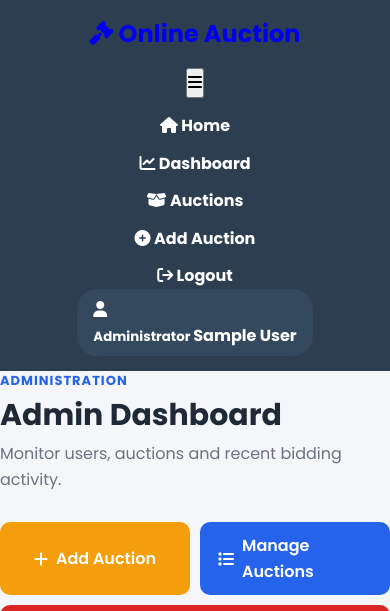
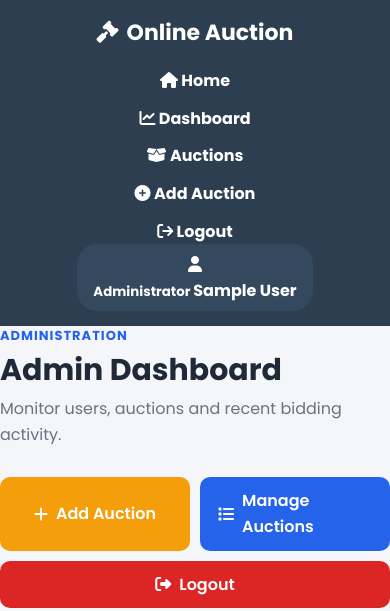
Before and after one commit to priyanshu-dev31/real-time-online-auction-system, a Flask app: page /admin in a window 390 px wide. Shown: the top 611 px of the page. Run offline with Flask 3, Linux system fonts and the light colour scheme; the visitor is signed in with stand-in values (Sample User, id 1); some libraries are stand-ins or nearby versions.

Commit message:
Improve navbar branding and navigation layout

```diff
--- a/static/css/navbar.css
+++ b/static/css/navbar.css
@@ -5,12 +5,23 @@
     justify-content:space-between;
     align-items:center;
     padding:15px 40px;
-    flex-wrap:wrap;
 }
 
 .logo{
+    display:flex;
+    align-items:center;
+    gap:8px;
+
+    color:#ffffff;
     font-size:24px;
-    font-weight:bold;
+    font-weight:700;
+
+    cursor:default;
+    user-select:none;
+}
+
+.logo-icon{
+    color:#ffffff;
 }
 
 .nav-links{
--- a/static/css/responsive.css
+++ b/static/css/responsive.css
@@ -21,8 +21,13 @@
 
     .navbar{
         flex-direction:column;
-        gap:15px;
+        align-items: center;
+        gap:18px;
         padding:15px 20px;
+    }
+
+    .logo{
+        font-size: 22px;
     }
 
     .nav-links{
@@ -30,6 +35,12 @@
         align-items:center;
         width:100%;
         gap:12px;
+    }
+
+    .user-info{
+        width: 100%;
+        text-align: center;
+        justify-content: center;
     }
 
     .container{
--- a/templates/base.html
+++ b/templates/base.html
@@ -73,29 +73,18 @@
 <header class="main-header">
 
     <nav class="navbar">
+        <div class="logo">
 
-        <a href="{{ url_for('home') }}"
-           class="logo">
+    <span class="logo-icon">
+        <i class="fa-solid fa-gavel"></i>
+    </span>
 
-            <span class="logo-icon">
-                <i class="fa-solid fa-gavel"></i>
-            </span>
+    <span>Online Auction</span>
 
-            <span>Online Auction</span>
+</div>
 
-        </a>
 
         <!-- Mobile Menu Button -->
-
-        <button class="menu-toggle"
-                id="menuToggle"
-                type="button"
-                aria-label="Open navigation menu"
-                aria-expanded="false">
-
-            <i class="fa-solid fa-bars"></i>
-
-        </button>
 
         <div class="navbar-content"
              id="navbarContent">
@@ -373,50 +362,6 @@
 
 <script>
 
-    const menuToggle = document.getElementById("menuToggle");
-    const navbarContent = document.getElementById("navbarContent");
-
-    if (menuToggle && navbarContent) {
-
-        menuToggle.addEventListener("click", function () {
-
-            navbarContent.classList.toggle("show");
-
-            const menuIsOpen =
-                navbarContent.classList.contains("show");
-
-            menuToggle.setAttribute(
-                "aria-expanded",
-                menuIsOpen
-            );
-
-            menuToggle.innerHTML = menuIsOpen
-                ? '<i class="fa-solid fa-xmark"></i>'
-                : '<i class="fa-solid fa-bars"></i>';
-
-        });
-
-
-        document.querySelectorAll(".nav-links a").forEach(function (link) {
-
-            link.addEventListener("click", function () {
-
-                navbarContent.classList.remove("show");
-
-                menuToggle.setAttribute(
-                    "aria-expanded",
-                    "false"
-                );
-
-                menuToggle.innerHTML =
-                    '<i class="fa-solid fa-bars"></i>';
-
-            });
-
-        });
-
-    }
-
 
     // Close flash message manually
 
```
